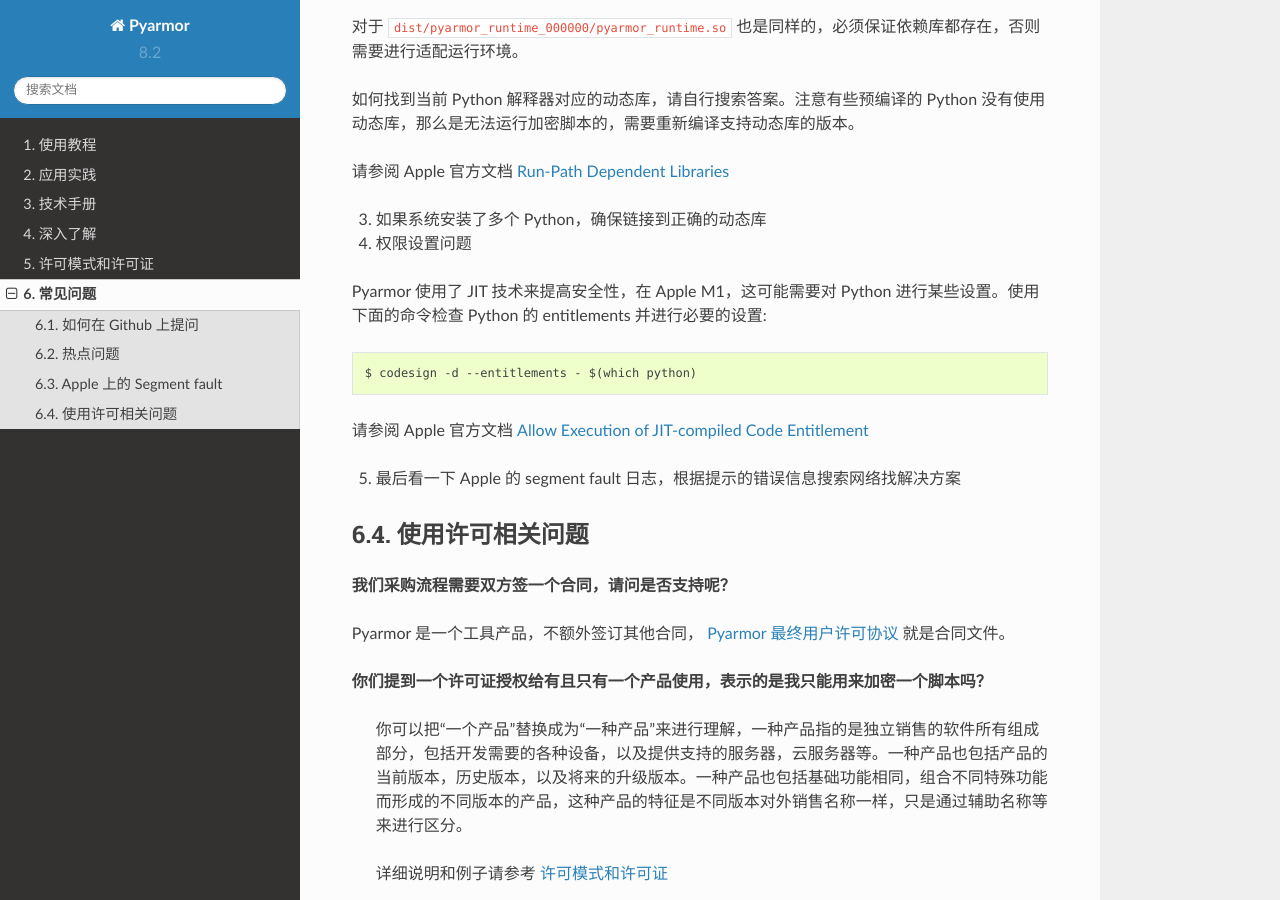
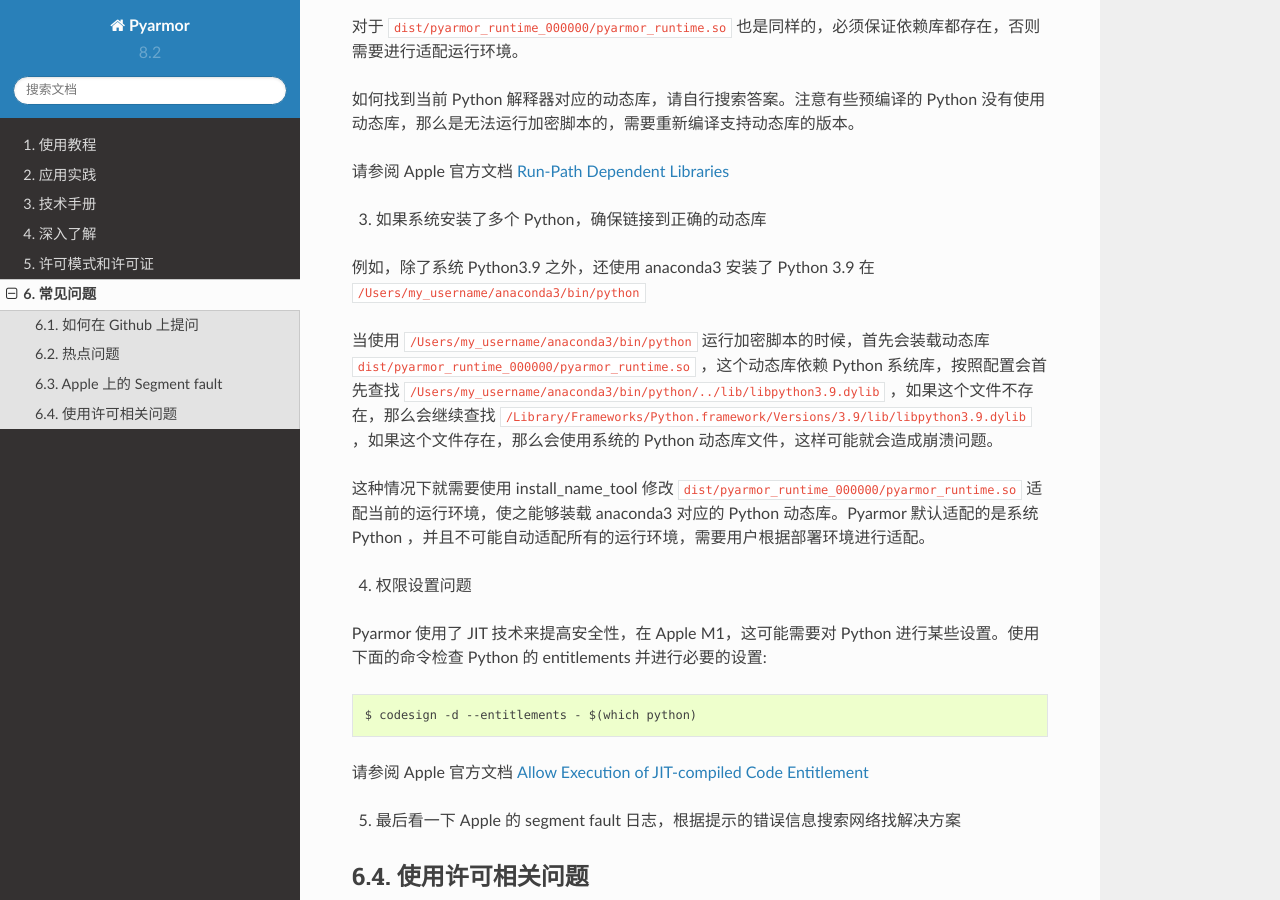
Before and after one commit to dashingsoft/pyarmor-docs-zh, a Sphinx documentation site: the page built from docs/questions.rst, in a window 1280 px wide and 900 px high, scrolled down 3586 px. Built offline with Sphinx 7.4.7 and the Read the Docs theme 2.0.0, drawn with Linux system fonts in a browser that asks for light colours.

Commit message:
增加了说明装载错误 Python 库导致 Apple 崩溃问题

```diff
--- a/docs/questions.rst
+++ b/docs/questions.rst
@@ -151,6 +151,12 @@
 
 3. 如果系统安装了多个 Python，确保链接到正确的动态库
 
+例如，除了系统 Python3.9 之外，还使用 anaconda3 安装了 Python 3.9 在 ``/Users/my_username/anaconda3/bin/python``
+
+当使用 ``/Users/my_username/anaconda3/bin/python`` 运行加密脚本的时候，首先会装载动态库 ``dist/pyarmor_runtime_000000/pyarmor_runtime.so`` ，这个动态库依赖 Python 系统库，按照配置会首先查找 ``/Users/my_username/anaconda3/bin/python/../lib/libpython3.9.dylib`` ，如果这个文件不存在，那么会继续查找 ``/Library/Frameworks/Python.framework/Versions/3.9/lib/libpython3.9.dylib`` ，如果这个文件存在，那么会使用系统的 Python 动态库文件，这样可能就会造成崩溃问题。
+
+这种情况下就需要使用 install_name_tool 修改 ``dist/pyarmor_runtime_000000/pyarmor_runtime.so`` 适配当前的运行环境，使之能够装载 anaconda3 对应的 Python 动态库。Pyarmor 默认适配的是系统 Python ，并且不可能自动适配所有的运行环境，需要用户根据部署环境进行适配。
+
 4. 权限设置问题
 
 Pyarmor 使用了 JIT 技术来提高安全性，在 Apple M1，这可能需要对 Python 进行某些设置。使用下面的命令检查 Python 的 entitlements 并进行必要的设置::
```
